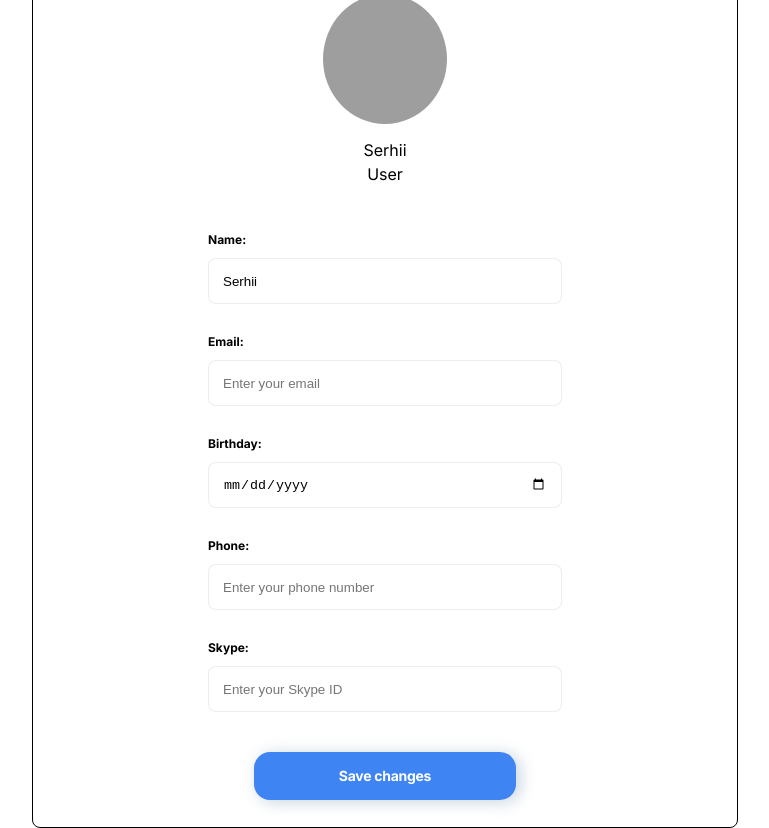
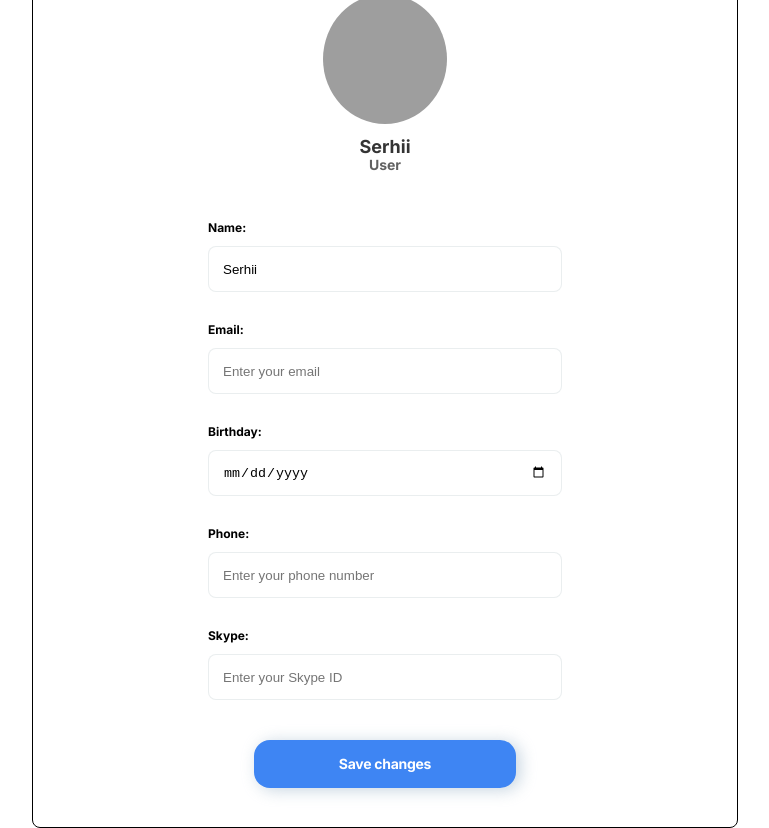
Before and after one commit to MagisterUnivers/Undefined-project-2, a React (Create React App) app: page /Undefined-project-2/test in a window 1280 px wide. Shown: the whole page, without its empty margins (255-1024 px from the left). Built offline with nearby package versions, Linux system fonts and the light colour scheme; grey boxes are pictures that could not be loaded.

Commit message:
AS-UserForm/Styles

```diff
--- a/src/components/Forms/UserForm/UserForm.jsx
+++ b/src/components/Forms/UserForm/UserForm.jsx
@@ -368,11 +368,45 @@ const StyledTaker = styled.div`
 const StyledUserP2 = styled.p`
   margin-bottom: 40px;
   text-align: center;
+
+  font-family: 'Inter';
+  font-style: normal;
+  font-weight: 600;
+  font-size: 12px;
+  line-height: calc(14 / 12);
+
+  color: #616161;
+
+  @media screen and (min-width: 768px) {
+    font-size: 14px;
+    line-height: calc(18 / 14);
+  }
+  @media screen and (min-width: 1440px) {
+    font-size: 14px;
+    line-height: calc(18 / 14);
+  }
 `;
 
 const StyledUserP1 = styled.p`
   margin-top: 14px;
   text-align: center;
+
+  font-family: 'Inter';
+  font-style: normal;
+  font-weight: 700;
+  font-size: 14px;
+  line-height: calc(18 / 14);
+
+  color: #343434;
+
+  @media screen and (min-width: 768px) {
+    font-size: 18px;
+    line-height: calc(18 / 18);
+  }
+  @media screen and (min-width: 1440px) {
+    font-size: 18px;
+    line-height: calc(18 / 18);
+  }
 `;
 
 const StyledImg = styled.img`
```
